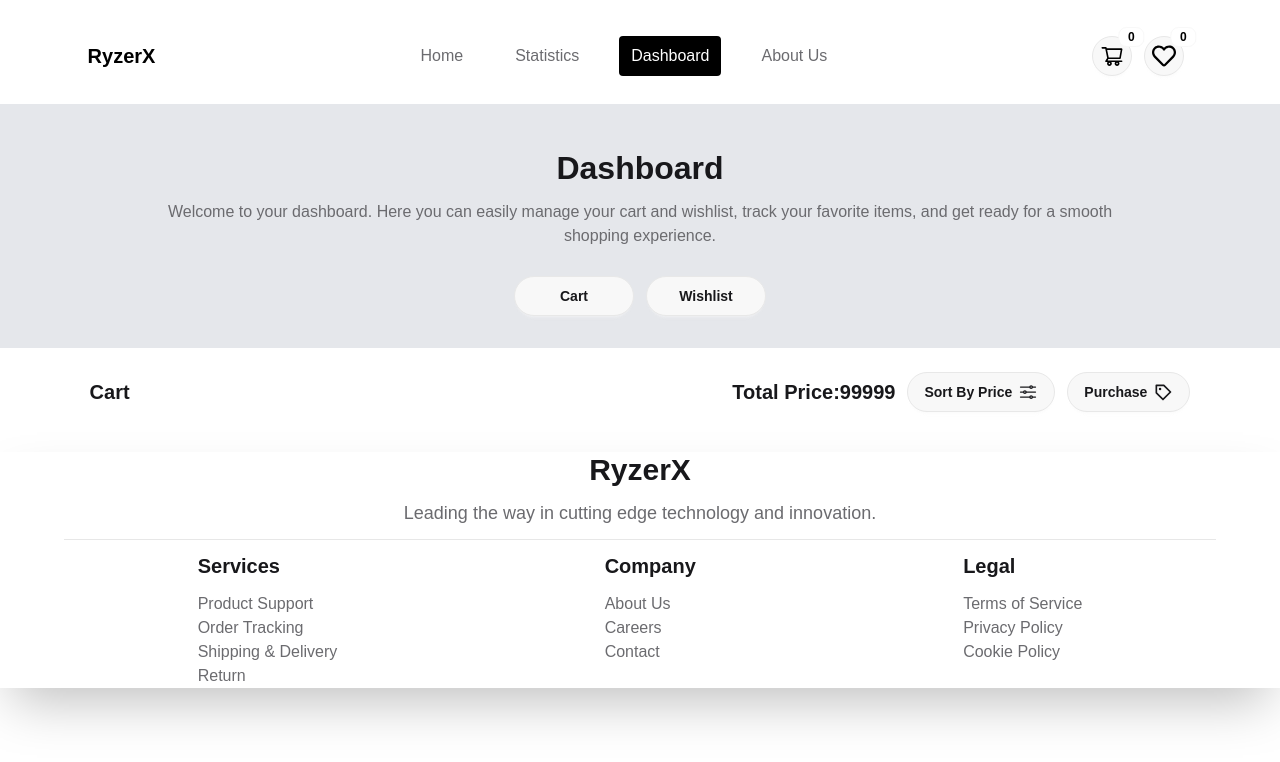
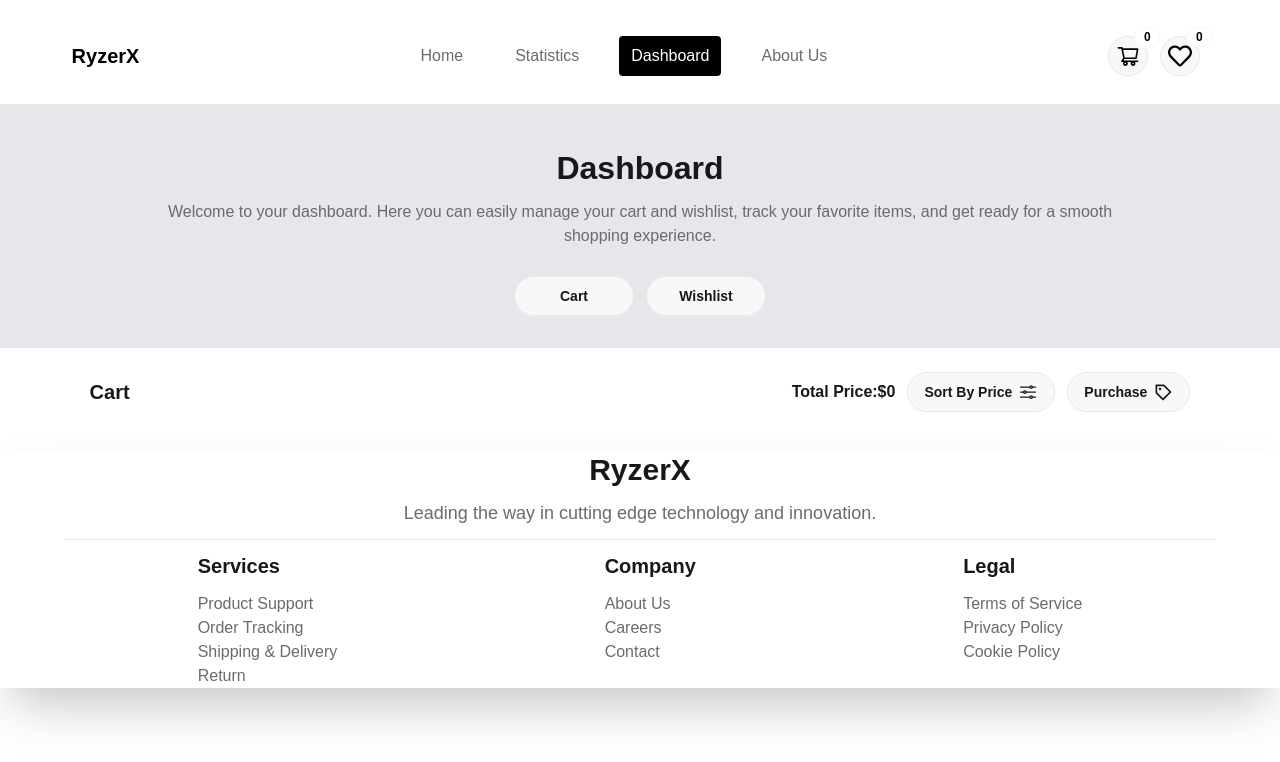
Before and after one commit to mehedihasan101101/ryzerX-rigs-project-19, a React (Vite) app: page /dashboard/cart in a window 1280 px wide. Shown: the top 762 px of the page. Built offline with nearby package versions, Linux system fonts and the light colour scheme.

Commit message:
delete functionality added to the carttab in the navbar

```diff
--- /dev/null
+++ b/src/components/dashboard/CartItemCard.jsx
@@ -0,0 +1,29 @@
+import { RiDeleteBinFill } from "react-icons/ri";
+
+
+const CartItemCard = ({ eachItem }) => {
+    const { product_image, product_title, description, price } = eachItem;
+    return (
+        <div className="flex items-center md:mt-5 mt-2 lg:h-45 md:h-41 px-3 py-3 lg:px-5 md:px-3 rounded-xl w-full justify-between shadow-[0px_2px_3px_-1px_rgba(0,0,0,0.1),0px_1px_0px_0px_rgba(25,28,33,0.02),0px_0px_0px_1px_rgba(25,28,33,0.08)]">
+
+            <div className="flex items-center gap-5">
+                <div className="bg-gray-200 rounded-xl p-1">
+                    <img className="lg:w-[225px] lg:h-[140px] md:w-[180px] md:h-[125px] w-[180px] h-[90px]" src={product_image} alt="" />
+                </div>
+
+                <div>
+                    <h4 className="font-bold">{product_title}</h4>
+                    <p>{description}</p>
+                    <h4 className="font-bold">Price:${price}</h4>
+                </div>
+
+            </div>
+            <div className="pl-2">
+                <RiDeleteBinFill className="text-[#e3342f] text-2xl"></RiDeleteBinFill>
+            </div>
+
+        </div>
+    );
+};
+
+export default CartItemCard;
--- a/src/components/dashboard/CartSection.jsx
+++ b/src/components/dashboard/CartSection.jsx
@@ -1,20 +1,29 @@
 import { Link, } from 'react-router';
 import { IoOptionsOutline } from "react-icons/io5";
 import { BiPurchaseTag } from "react-icons/bi";
+import { useContext } from 'react';
+import { cartContext } from '../root/Root';
+import CartItemCard from './CartItemCard';
 
 
 const CartSection = () => {
+    const { cartItems, total } = useContext(cartContext);
+    console.log(cartItems)
     return (
-        <div className="lg:max-w-[86%] m-auto mt-6">
+        <div className="lg:max-w-[86%] max-w-[98%] m-auto mt-6">
             <div className=" flex items-center justify-between ">
                 <h3 className="font-bold text-xl">Cart</h3>
                 <div className='flex items-center gap-3'>
-                    <h3 className="font-bold text-xl">Total Price:99999</h3>
+                    <h3 className="font-bold md:block hidden ">Total Price:${total}</h3>
 
                     <Link className='btn rounded-4xl'>Sort By Price <IoOptionsOutline className="text-xl"></IoOptionsOutline></Link>
                     <Link className='btn rounded-4xl'>Purchase <BiPurchaseTag className="text-xl"></BiPurchaseTag></Link>
                 </div>
 
+            </div>
+             <h3 className="font-bold  text-right mt-3 pr-2 md:hidden">Total Price:${total}</h3>
+            <div className=''>
+                {cartItems.map(eachItem => <CartItemCard eachItem={eachItem}></CartItemCard>)}
             </div>
 
         </div>
--- a/src/components/root/Root.jsx
+++ b/src/components/root/Root.jsx
@@ -14,13 +14,17 @@ const Root = () => {
 
     const [wishList, setWishList] = useState([])
 
-
+    // Function to remove an item from the cart by its product_id
+    function deletefromCart(id){
+       const filtered= cartItems.filter(eachItem =>eachItem.product_id !== id);
+       setCartItems(filtered)
+    }
 
 
     return (
         <>
-            <cartContext.Provider value={{ setCartItems, cartItems, setTotal, wishList, setWishList }}>
-                <NavBar cartItems={cartItems} total={total} wishList={wishList}></NavBar>
+            <cartContext.Provider value={{ setCartItems, cartItems, setTotal, wishList, setWishList, total }}>
+                <NavBar deletefromCart={deletefromCart}  cartItems={cartItems} total={total} wishList={wishList}></NavBar>
                 <Outlet></Outlet>
                 <Footer></Footer>
             </cartContext.Provider>
--- /dev/null
+++ b/src/components/root/nav/Basket.jsx
@@ -0,0 +1,19 @@
+import { RxCross2 } from "react-icons/rx";
+
+
+const CartBasket = ({ cartItem, deletefromCart}) => {
+    const { product_image, product_title, price ,product_id} = cartItem;
+    return (
+        <div className="flex items-center gap-3 w-full justify-between ">
+            <img src={product_image} className="w-[100px]   bg-gray-200 rounded p-1" alt="" />
+            <h6 className="">{product_title}</h6>
+            <h6 className="font-bold">${price}</h6>
+
+                <button onClick={()=>deletefromCart(product_id)} className="border border-black rounded-full"><RxCross2 className="text-black text-xl"></RxCross2></button>
+
+
+        </div>
+    );
+};
+
+export default CartBasket;
--- a/src/components/root/nav/CartBasket.jsx
+++ /dev/null
@@ -1,14 +0,0 @@
-
-
-const CartBasket = ({ cartItem }) => {
-    const { product_image, product_title, price } = cartItem;
-    return (
-        <div className="flex items-center gap-3">
-            <img src={product_image} className="w-[100px] bg-gray-200 rounded p-1" alt="" />
-            <h6>{product_title}</h6>
-            <h6 className="font-bold">${price}</h6>
-        </div>
-    );
-};
-
-export default CartBasket;
--- a/src/components/root/nav/NavBar.jsx
+++ b/src/components/root/nav/NavBar.jsx
@@ -4,7 +4,7 @@ import { FaRegHeart } from "react-icons/fa";
 import { IoIosMenu } from "react-icons/io";
 import { useState } from "react";
 import { RxCross1 } from "react-icons/rx";
-import CartBasket from "./CartBasket";
+import Basket from "./Basket";
 import { TbBasketCancel } from "react-icons/tb";
 
 
@@ -12,9 +12,9 @@ import { TbBasketCancel } from "react-icons/tb";
 
 
 
-const NavBar = ({ cartItems, total, wishList }) => {
+const NavBar = ({ cartItems, total, wishList, deletefromCart }) => {
 
-    console.log(cartItems)
+
 
 
     // State to handle mobile menu open/close
@@ -36,7 +36,7 @@ const NavBar = ({ cartItems, total, wishList }) => {
         // Main navigation bar
         <nav className={`lg:py-7 py-5  bg-transparent pr-2 mt-2 `}>
 
-            <div className="lg:max-w-[90%] m-auto flex justify-between items-center px-6">
+            <div className="lg:max-w-[90%] m-auto flex justify-between items-center px-2">
                 {/* Mobile Menu Toggle Icon */}
                 <div className="lg:hidden">
 
@@ -71,7 +71,7 @@ const NavBar = ({ cartItems, total, wishList }) => {
                                 <TbBasketCancel className="text-xl "></TbBasketCancel>
                                 <h1 className="text-[#6b6b6f]">Oops! Nothing in your cart yet.</h1>
                             </div>
-                            : cartItems.map(cartItem => <CartBasket cartItem={cartItem} />)}
+                            : cartItems.map(cartItem => <Basket cartItem={cartItem} deletefromCart={deletefromCart}></Basket>)}
                         {/* ---------------------- */}
                         <hr className={` text-gray-200 my-4 w-full ${cartItems.length == 0 ? "hidden" : ""} `} />
                         <div className={` flex items-center justify-between w-full ${cartItems.length == 0 ? "hidden" : ""}`}>
@@ -98,7 +98,7 @@ const NavBar = ({ cartItems, total, wishList }) => {
                                 <TbBasketCancel className="text-xl "></TbBasketCancel>
                                 <h1 className="text-[#6b6b6f]">Oops! Nothing in your wishList yet.</h1>
                             </div>
-                            : wishList.map(cartItem => <CartBasket cartItem={cartItem} />)
+                            : wishList.map(cartItem => <Basket cartItem={cartItem}></Basket>)
                         }
                         <Link to={"dashboard"} className="btn">Manage</Link>
 
--- a/src/components/singleProductPage/SingleProductPage.jsx
+++ b/src/components/singleProductPage/SingleProductPage.jsx
@@ -39,7 +39,7 @@ const SingleProductPage = () => {
         setTotal(totalPrice)
 
         toast.success('Added to basket !', {
-            position: 'top-right',
+            position: 'top-left',
             hideProgressBar: true,
             autoClose: 1000,
             className: "text-black"
```
